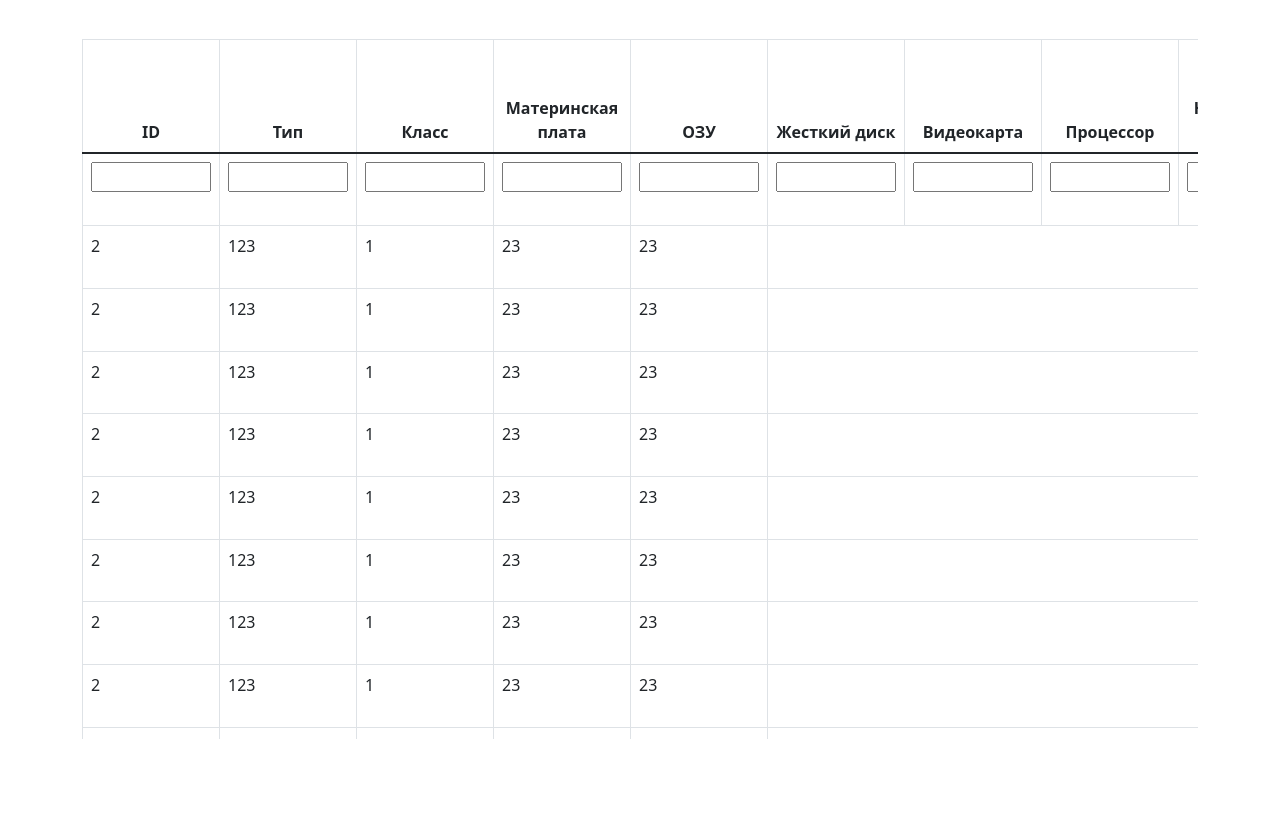
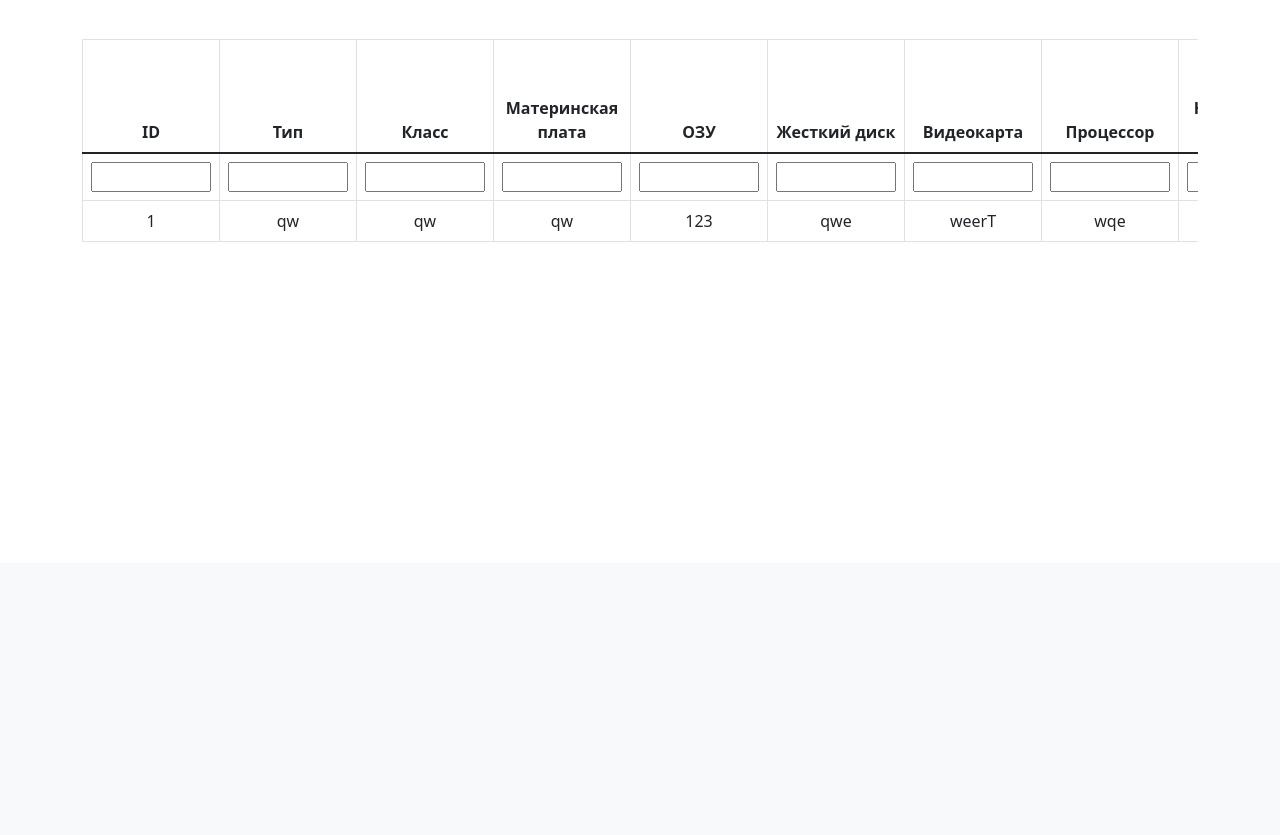
Before and after one commit to escaleksey/CyberSchool2, a Flask app: page /pc in a window 1280 px wide. Shown: the part 237-1072 px from the top of the page. After the commit the page ends 479 px from the top, so only its background shows below. Run offline with Flask 2, Linux system fonts and the light colour scheme; a user stored in the database is signed in; data comes from the database, SQL or seed files in the repository; both versions use the stored data as it was after the commit; some libraries are stand-ins or nearby versions.

Commit message:
create tables.html

```diff
--- a/app.py
+++ b/app.py
@@ -3,6 +3,7 @@ from flask import Flask, redirect, render_template, request, session
 from flask_session import Session
 from werkzeug.security import check_password_hash, generate_password_hash
 from utils.helpers import apology, login_required
+from utils.filling_table.filling_pc_table import fill_pc_table
 
 # Configure application
 app = Flask(__name__)
@@ -50,11 +51,55 @@ def index():
 @login_required
 def pc():
     """Show portfolio of stocks"""
-    stocks, cash, summa = [{"symbol": '2', "name": '123', "count": '1', "price": '23', "total": '23'}
-                           for _ in range(10)
-                           ], 0, 0
+    values = (fill_pc_table("static/db/database.db"))
+    return render_template("tables.html", values=values)
 
-    return render_template("pc.html", stocks=stocks, cash=cash, summa=summa)
+
+@app.route("/equipment_received")
+@login_required
+def equipment_received():
+    """Show portfolio of stocks"""
+    values = (fill_pc_table("static/db/database.db"))
+    return render_template("tables.html", values=values)
+
+
+@app.route("/office_equipment")
+@login_required
+def office_equipment():
+    """Show portfolio of stocks"""
+    values = (fill_pc_table("static/db/database.db"))
+    return render_template("tables.html", values=values)
+
+
+@app.route("/employees")
+@login_required
+def employees():
+    """Show portfolio of stocks"""
+    values = (fill_pc_table("static/db/database.db"))
+    return render_template("tables.html", values=values)
+
+
+@app.route("/cards")
+@login_required
+def cards():
+    """Show portfolio of stocks"""
+    values = (fill_pc_table("static/db/database.db"))
+    return render_template("tables.html", values=values)
+
+
+@app.route("/history")
+@login_required
+def history():
+    """Show portfolio of stocks"""
+    values = (fill_pc_table("static/db/database.db"))
+    return render_template("tables.html", values=values)
+
+@app.route("/bank")
+@login_required
+def bank():
+    """Show portfolio of stocks"""
+    values = (fill_pc_table("static/db/database.db"))
+    return render_template("tables.html", values=values)
 
 
 @app.route("/login", methods=["GET", "POST"])
--- a/static/css/styles.css
+++ b/static/css/styles.css
@@ -78,11 +78,11 @@ th {
     padding-top: 0px;
     overflow-y: scroll;
     position: relative;
-    height: 700px;
+    max-height: 700px;
 }
 .tbody {
     overflow-y: scroll;
-    height: 700px;
+    max-height: 700px;
 }
 
 thead {
--- a/templates/layout.html
+++ b/templates/layout.html
@@ -37,8 +37,8 @@
                             <li class="nav-item"><a class="nav-link" href="/employees">СОТРУДНИКИ</a></li>
                             <li class="nav-item"><a class="nav-link" href="/cards">КАРТОЧКИ</a></li>
                             <li class="nav-item"><a class="nav-link" href="/history">ИСТОРИЯ</a></li>
-                            <li class="nav-item"><a class="nav-link" href="/employees">БАНК ЛИЦЕНЗИЙ</a></li>
-                            <li class="nav-item"><a class="nav-link" href="/employees">ПОЛУЧЕННОЕ ОБОРУДОВАНИЕ</a></li>
+                            <li class="nav-item"><a class="nav-link" href="/bank">БАНК ЛИЦЕНЗИЙ</a></li>
+                            <li class="nav-item"><a class="nav-link" href="/equipment_received">ПОЛУЧЕННОЕ ОБОРУДОВАНИЕ</a></li>
                         </ul>
                         <ul class="navbar-nav ms-auto mt-2">
                             <li class="nav-item"><a class="nav-link" href="/logout">ВЫЙТИ</a></li>
--- a/templates/pc.html
+++ /dev/null
@@ -1,89 +0,0 @@
-{% extends "layout.html" %}
-
-{% block title %}
-  ПК
-{% endblock %}
-
-{% block main %}
-    <script src="./static/js/search.js"></script>
-    <main class="container py-5 text-center">
-        <div class="toolbar">
-
-            <button id="search_button" title="ПОИСК">
-                <div class="add_button">
-                    <div class="text_button"><img src="../static/images/icons/search.png" alt=""></div>
-                </div>
-            </button>
-            <button id="add_button" title="ДОБАВИТЬ ЭЛЕМЕНТ В ТАБЛИЦУ">
-                <div class="add_button">
-                    <div class="text_button"><img src="../static/images/icons/plus.png" alt=""></div>
-                </div>
-            </button>
-        </div>
-        <div class='scroll-table'>
-            <table id="table-view" class="table table-bordered">
-                <thead>
-                    <tr>
-                        <th class="text-center">ID</th>
-                        <th class="text-center">Тип</th>
-                        <th class="text-center">Класс</th>
-                        <th class="text-center">Материнская плата</th>
-                        <th class="text-center">ОЗУ</th>
-                        <th class="text-center">Жесткий диск</th>
-                        <th class="text-center">Видеокарта</th>
-                        <th class="text-center">Процессор</th>
-                        <th class="text-center">Наличие CD-rom</th>
-                        <th class="text-center">Наличие внешней сетевой карты</th>
-                        <th class="text-center">Версия ОС</th>
-                        <th class="text-center">ПО</th>
-                        <th class="text-center">Инфентарный номер</th>
-                        <th class="text-center">Сетевое название</th>
-                        <th class="text-center">Имя пользователя</th>
-                        <th class="text-center">Имя пользователя</th>
-                        <th class="text-center">IP адрес</th>
-                        <th class="text-center">Внешний IP адрес</th>
-                        <th class="text-center">Номер требования</th>
-                        <th class="text-center">Имя пользователя</th>
-                    </tr>
-                </thead>
-
-                <tbody class="tbody">
-                    <tr>
-                        <td class="text-start"><input class="search" type="text"></td>
-                        <td class="text-start"><input class="search" type="text"></td>
-                        <td class="text-start"><input class="search" type="text"></td>
-                        <td class="text-start"><input class="search" type="text"></td>
-                        <td class="text-start"><input class="search" type="text"></td>
-                        <td class="text-start"><input class="search" type="text"></td>
-                        <td class="text-start"><input class="search" type="text"></td>
-                        <td class="text-start"><input class="search" type="text"></td>
-                        <td class="text-start"><input class="search" type="text"></td>
-                        <td class="text-start"><input class="search" type="text"></td>
-                        <td class="text-start"><input class="search" type="text"></td>
-                        <td class="text-start"><input class="search" type="text"></td>
-                        <td class="text-start"><input class="search" type="text"></td>
-                        <td class="text-start"><input class="search" type="text"></td>
-                        <td class="text-start"><input class="search" type="text"></td>
-                        <td class="text-start"><input class="search" type="text"></td>
-                        <td class="text-start"><input class="search" type="text"></td>
-                        <td class="text-start"><input class="search" type="text"></td>
-                        <td class="text-start"><input class="search" type="text"></td>
-                        <td class="text-start"><input class="search" type="text"></td>
-                    </tr>
-                {% for stock in stocks %}
-                    <tr>
-                        <td class="text-start">{{ stock["symbol"] }}</td>
-                        <td class="text-start">{{ stock["name"] }}</td>
-                        <td class="text-start">{{ stock["count"] }}</td>
-                        <td class="text-start">{{ stock["price"] }}</td>
-                        <td class="text-start">{{ stock["total"] }}</td>
-                    </tr>
-                {% endfor %}
-                </tbody>
-
-            </table>
-        </div>
-        </div>
-    </main>
-
-{% endblock %}
--- /dev/null
+++ b/templates/tables.html
@@ -0,0 +1,55 @@
+{% extends "layout.html" %}
+
+{% block title %}
+  {{values['name']}}
+{% endblock %}
+
+{% block main %}
+    <script src="./static/js/search.js"></script>
+    <main class="container py-5 text-center">
+        <div class="toolbar">
+
+            <button id="search_button" title="ПОИСК">
+                <div class="add_button">
+                    <div class="text_button"><img src="../static/images/icons/search.png" alt=""></div>
+                </div>
+            </button>
+            <button id="add_button" title="ДОБАВИТЬ ЭЛЕМЕНТ В ТАБЛИЦУ">
+                <div class="add_button">
+                    <div class="text_button"><img src="../static/images/icons/plus.png" alt=""></div>
+                </div>
+            </button>
+        </div>
+        <div class='scroll-table'>
+            <table id="table-view" class="table table-bordered">
+                <thead>
+                    <tr>
+                        {% for title in values['titles'] %}
+                            <th class="text-center">{{title}}</th>
+                        {% endfor %}
+
+                    </tr>
+                </thead>
+
+                <tbody class="tbody">
+                    <tr>
+                        {% for i in range(0, values['titles']|length) %}
+                            <td class="text-start"><input class="search" type="text"></td>
+                        {% endfor %}
+                    </tr>
+               {% for i in range(0, values['values']|length) %}
+                    <tr>
+                        {% for value in values['values'][i] %}
+                            <td class="text-center">{{value}}</td>
+                        {% endfor %}
+
+                    </tr>
+                {% endfor %}
+                </tbody>
+
+            </table>
+        </div>
+        </div>
+    </main>
+
+{% endblock %}
--- /dev/null
+++ b/utils/filling_table/filling_pc_table.py
@@ -0,0 +1,20 @@
+from utils.db_functions.db_functions import DataBase
+
+
+def fill_pc_table(db):
+    data_base = DataBase(db)
+    data = data_base.get_all_values_pk()
+    titles = ['ID', 'Тип', 'Класс', 'Материнская плата', 'ОЗУ', 'Жесткий диск', 'Видеокарта', 'Процессор',
+              'Наличие CD-rom', 'Наличие внешней сетевой карты', 'Версия ОС', 'ПО', 'Инвентарный номер',
+              'Сетевое название', 'Имя пользователя', 'IP адрес', 'Внешний IP адрес',
+              'Номер требования']
+
+    values = [[elem[0], elem[1], elem[2], elem[3], elem[4], elem[5], elem[6], elem[7],
+               elem[8], elem[9], elem[10], elem[13], elem[15], elem[16], elem[17], elem[18],
+               elem[21], elem[22]] for elem in data]
+    result = {'name': 'ПК', 'titles': titles, 'values': values}
+    return result
+
+
+if __name__ == '__main__':
+    print(fill_pc_table())
```
Also changed, not shown: static/db/database.db, utils/filling_table/__init__.py (added), 1 other file.
